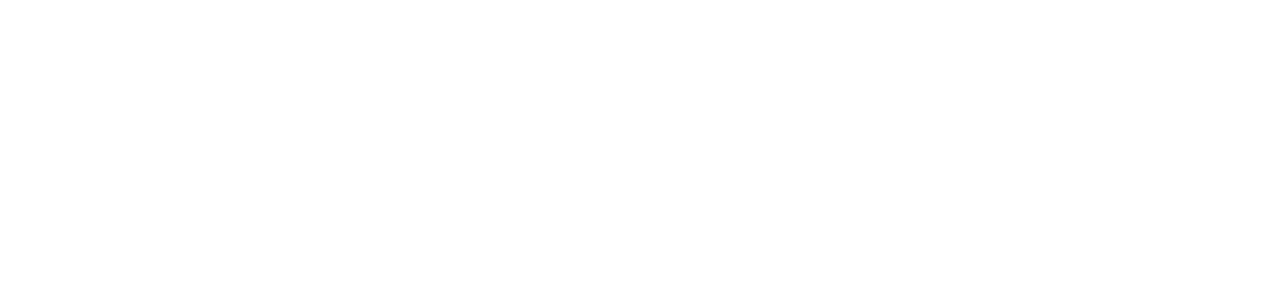
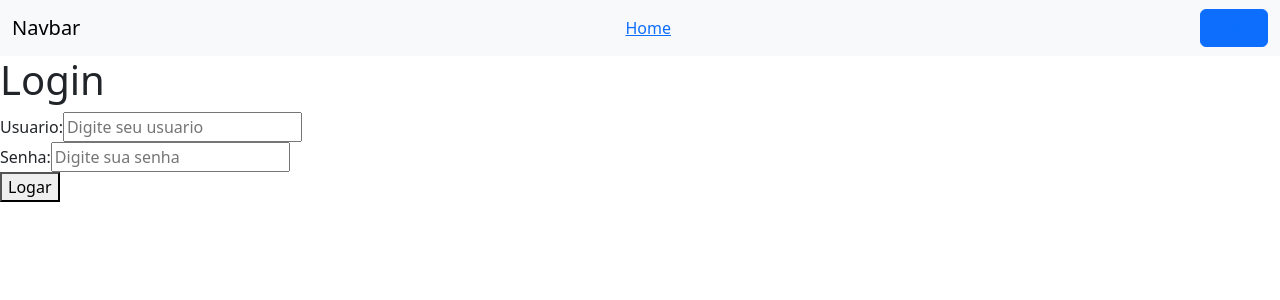
Before and after one commit to guverissimo/global-solution-, a React (Vite) app: page /login in a window 1280 px wide. Shown: the top 300 px of the page. Built offline with nearby package versions, Linux system fonts and the light colour scheme.

Commit message:
add login

```diff
--- /dev/null
+++ b/dados.json
@@ -0,0 +1,15 @@
+{
+  "usuarios":[
+      {
+        "usuario":"Admin",
+        "senha":"12345"
+      },
+      {
+        "usuario":"Funcionario",
+        "senha":"123456"
+      }
+  ],
+  "remedios": [
+
+  ]
+}
--- a/package.json
+++ b/package.json
@@ -5,7 +5,7 @@
   "type": "module",
   "scripts": {
     "dev": "vite",
-    "backend": "json-server --watch usuarios.json --port 5000",
+    "backend": "json-server --watch dados.json --port 5000",
     "build": "vite build",
     "lint": "eslint . --ext js,jsx --report-unused-disable-directives --max-warnings 0",
     "preview": "vite preview"
--- a/src/components/Navegacao.jsx
+++ b/src/components/Navegacao.jsx
@@ -1,11 +1,22 @@
-import {} from 'react'
+import {} from "react";
+import { Link } from "react-router-dom";
 
 const Navegacao = () => {
-    return (
-        <>
+  return (
+    <>
+      <nav className="navbar bg-body-tertiary">
+        <div className="container-fluid">
+          <a className="navbar-brand">Navbar</a>
+          <div>
+            <Link to='/'>Home</Link>
+          </div>
+          <div className="d-flex">
+            <button className="btn btn-primary"><Link to='/login'>Login</Link></button>
+          </div>
+        </div>
+      </nav>
+    </>
+  );
+};
 
-        </>
-    )
-}
-
-export default Navegacao
+export default Navegacao;
--- a/src/main.jsx
+++ b/src/main.jsx
@@ -5,6 +5,7 @@
 import Error from './routes/Error.jsx'
 import Home from './routes/Home.jsx'
 import Login from './routes/Login.jsx';
+import Dashboard from './pages/Dashboard.jsx';
 
 const router = createBrowserRouter([
   {
@@ -13,6 +14,7 @@
     children : [
       {path: '/', element: <Home/>},
       {path: '/login', element: <Login/>},
+      {path: '/dashboard', element: <Dashboard/>},
     ]
   }
 ])
--- /dev/null
+++ b/src/pages/Dashboard.jsx
@@ -0,0 +1,26 @@
+import { useState } from "react";
+
+const Dashboard = () => {
+  const [usuarioLogado] = useState(
+    JSON.parse(sessionStorage.getItem("usuarioLogado"))
+  );
+
+  const handleLogout = () => {
+    sessionStorage.removeItem("usuarioLogado");
+    window.location.reload();
+  };
+
+  return (
+    <>
+      <div>
+        <p>
+          {usuarioLogado != null ? `Cliente: ${usuarioLogado.usuario}` : ""}
+        </p>
+        <button onClick={handleLogout}>Logout</button>
+      </div>
+
+    </>
+  );
+};
+
+export default Dashboard;
--- a/src/routes/Error.jsx
+++ b/src/routes/Error.jsx
@@ -3,7 +3,7 @@
 const Error = () => {
     return (
         <>
-
+        <h1>Pagina Nao encontrada</h1>
         </>
     )
 }
--- a/src/routes/Login.jsx
+++ b/src/routes/Login.jsx
@@ -1,11 +1,96 @@
-import {} from 'react'
+import { useState } from 'react';
 
-const Login = () => {
-    return (
-        <>
+function Login() {
+  //hooks
+  const [usuarios, setUsuarios] = useState({
+    usuario: '',
+    senha: '',
+  });
+  // funções
+  const handleChange = async (e) => {
+    const { name, value } = e.target;
+    setUsuarios({ ...usuarios, [name]: value });
+  };
 
-        </>
-    )
+
+  const handleSubmit =async (e)=>{
+    e.preventDefault();
+
+    let user;
+    try{
+      const response =await fetch("  http://localhost:5000/usuarios");
+      if(response.ok){
+        const users = await response.json();
+
+        //PERCORRENDO TODOS OS USUARIOS QUE ESTIVER NA LISTA DO JSON
+        for (let i =0; i <users.length;i++){
+          const use = users[i];
+          user =use;
+          //VALIDANDO OS DADOS
+          if(use.usuario == usuarios.usuario && use.senha== usuarios.senha){
+            user=use;
+            break;
+          }
+        }
+
+        if(user){
+          sessionStorage.setItem('usuarioLogado',JSON.stringify(user));
+          setTimeout(()=>{
+            window.location ='/dashboard';
+          },1000);
+
+        }else{
+
+            setTimeout(()=>{
+              setUsuarios({
+                usuario:"",
+                senha:"",
+              });
+              window.location="/login";
+            },1000);
+        }
+      }else{
+        setUsuarios({
+          usuario:"",
+          senha:"",
+        });
+        window.location="/login";
+      }
+    }catch(error){
+      console.log(error)
+    }
+    };
+
+  return (
+    <>
+      <h1>Login</h1>
+      <form onSubmit={handleSubmit}>
+        <div>
+          <label htmlFor="idUsuario">Usuario:</label>
+          <input
+            type="text"
+            name="usuario"
+            value={usuarios.usuario}
+            placeholder="Digite seu usuario"
+            onChange={handleChange}
+          />
+        </div>
+
+        <div>
+          <label htmlFor="idSenha">Senha:</label>
+          <input
+            type="passoword"
+            name="senha"
+            value={usuarios.senha}
+            placeholder="Digite sua senha"
+            onChange={handleChange}
+          />
+        </div>
+
+        <button type="submit">Logar</button>
+      </form>
+    </>
+  );
 }
 
-export default Login
+export default Login;
```
